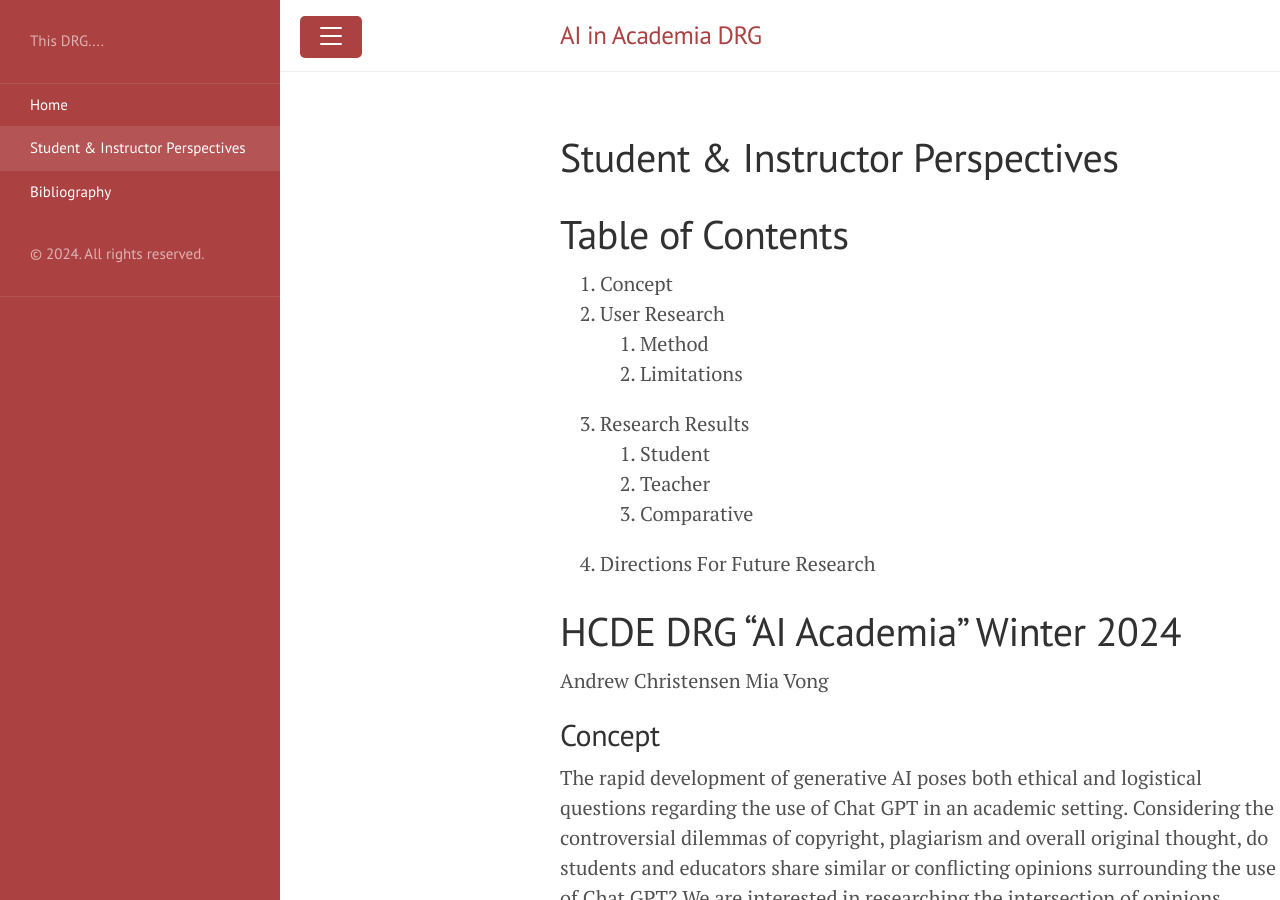
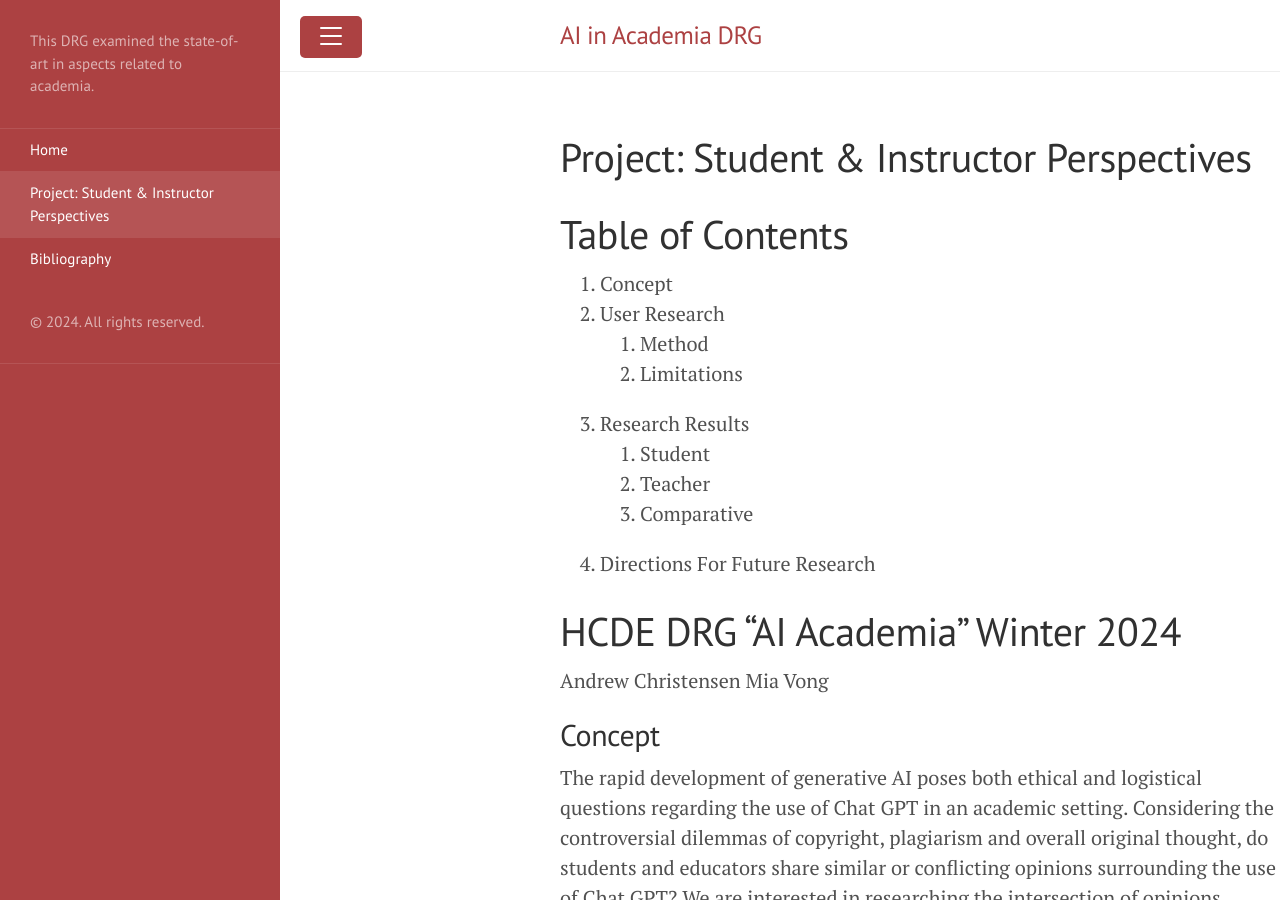
Before and after one commit to amarks/aiacademia, a Jekyll site: the page built from docs/StudentandInstructorPerspectives.md, in a window 1280 px wide and 900 px high. Built offline with Jekyll 4.4.1, drawn with Linux system fonts in a browser that asks for light colours.

Commit message:
fixing colon on title of project file

```diff
--- a/docs/StudentandInstructorPerspectives.md
+++ b/docs/StudentandInstructorPerspectives.md
@@ -1,6 +1,7 @@
 ---
 layout: page
-title: Student & Instructor Perspectives
+title: >
+ Project: Student & Instructor Perspectives
 ---
 
 # Table of Contents
--- a/docs/_config.yml
+++ b/docs/_config.yml
@@ -21,7 +21,7 @@
 title: AI in Academia DRG
 email: your-email@example.com
 description: >- # this means to ignore newlines until "baseurl:"
-  This DRG....
+  This DRG examined the state-of-art in aspects related to academia.
 baseurl: "" # the subpath of your site, e.g. /blog
 url: "https://amarks.github.io/aiacademia" # the base hostname & protocol for your site, e.g. http://example.com
 twitter_username: jekyllrb
--- a/docs/index.markdown
+++ b/docs/index.markdown
@@ -19,7 +19,9 @@ This Directed Research Group was held in Winter Quarter 2024 and became an open
 - Mia Vong
 
 **Reading**
+
 Each week, the group read one article or paper together, which we then discussed. Additionally, each team member read an additional article, wrote up a brief summary, and lead discussion. This work is encapsulated in the annotated bibliography available on this site.
 
 **Research**
+
 The DRG members divided into three groups, each focused on research in a different area. The results of each of these projects are summarized here as well.
```
